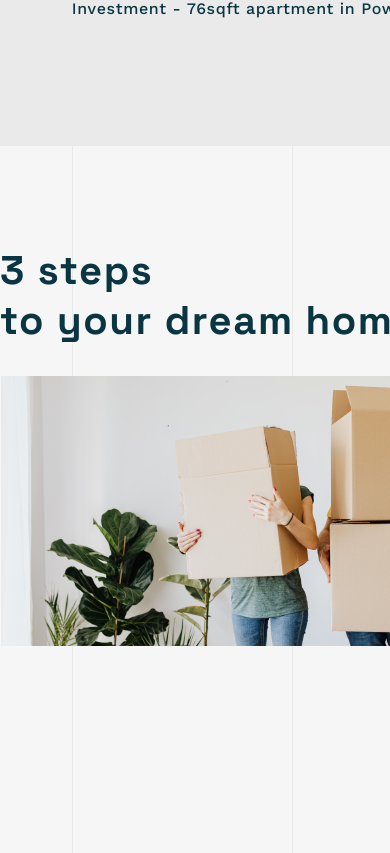
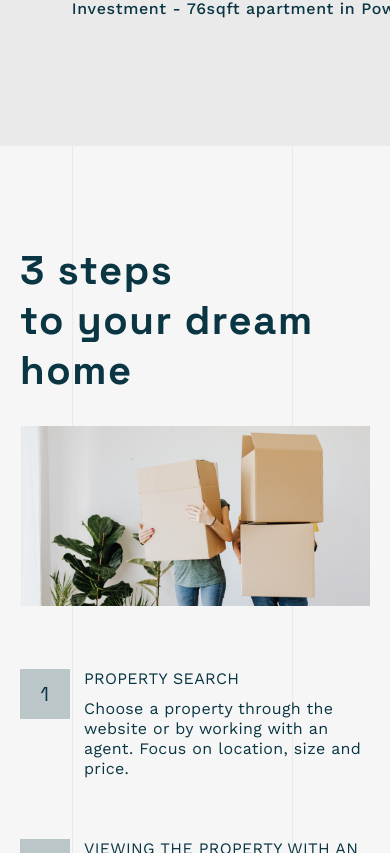
Before and after one commit to OlaHeklaDesign/meastate, a React (Create React App) app: page / in a window 390 px wide. Shown: the part 3271-4124 px from the top of the page. Built offline with nearby package versions, Linux system fonts and the light colour scheme.

Commit message:
Steps component responsivness

```diff
--- a/src/Components/Steps/Steps.css
+++ b/src/Components/Steps/Steps.css
@@ -14,7 +14,8 @@
 
 .steps-main {
   display: flex;
-  gap: 170px;
+  justify-content: space-between;
+  gap: 30px;
 }
 
 .steps-left h2 {
@@ -69,4 +70,42 @@
   display: flex;
   flex-direction: column;
   gap: 87px;
+  max-width: 600px;
+  width: 100%;
 }
+
+@media only screen and (max-width: 1332px)  {
+  .steps {
+    margin: 0 20px;
+  }
+}
+
+@media only screen and (max-width: 1240px)  {
+  .step-number {
+    margin-right: 14px;
+  }
+  .step-name {
+    margin-bottom: 10px;
+  }
+  .steps-right {
+    gap: 60px;
+    justify-content: end;
+  }
+}
+
+@media only screen and (max-width: 1012px)  {
+  .steps-left img {
+    width: 400px;
+  }
+}
+
+@media only screen and (max-width: 890px)  {
+  .steps-main {
+    flex-direction: column;
+    gap: 60px;
+  }
+  .steps-left img {
+    max-width: 530px;
+    width: 100%;
+  }
+}
```
